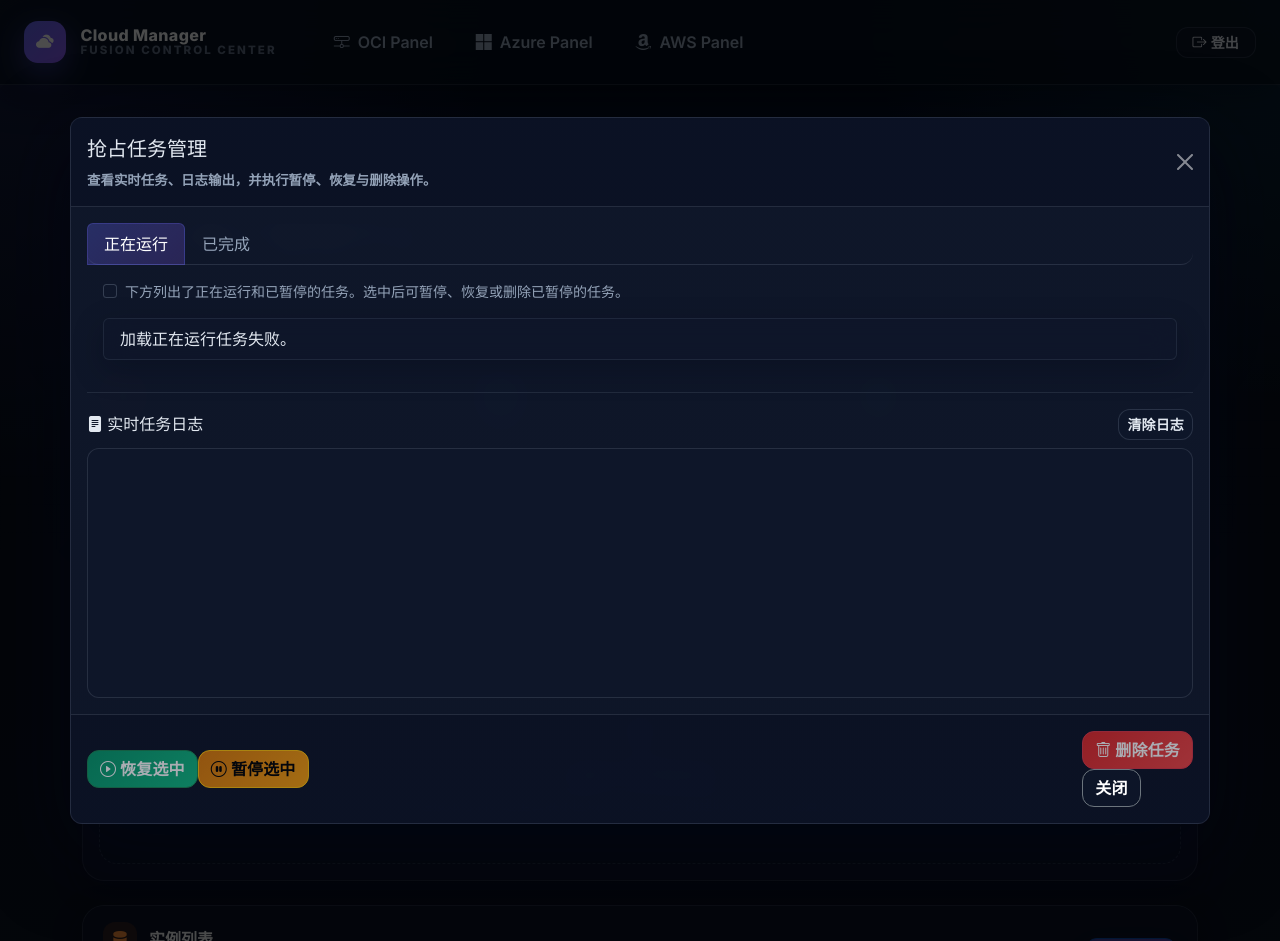
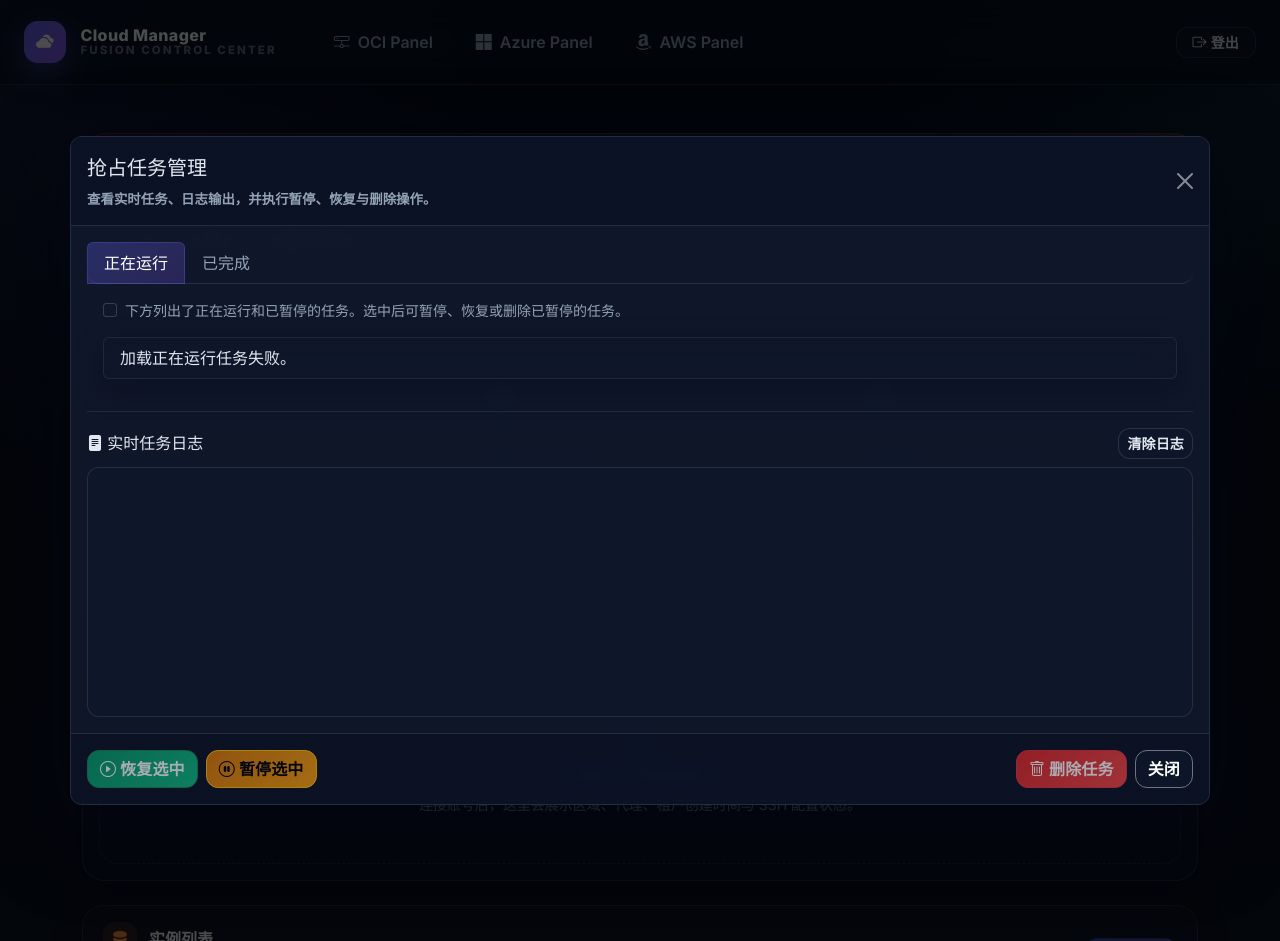
Before and after one commit to SIJULY/cloud_manager_pro, a Flask app: template templates/oci.html in a window 1280 px wide, after a click that opens the changed part. Run offline with Flask 3, Linux system fonts and the light colour scheme; the template is opened without the code that fills it, so the values that code supplies are empty; some libraries are stand-ins or nearby versions.

Commit message:
Update oci.html

```diff
--- a/templates/oci.html
+++ b/templates/oci.html
@@ -588,8 +588,8 @@
                     </div>
                 </div>
                 </div>
-            <div class="modal-footer">
-                <div id="running-actions" class="footer-action-group">
+            <div class="modal-footer d-flex justify-content-between align-items-center">
+                <div id="running-actions" class="d-flex gap-2">
                     <button type="button" class="btn btn-success" id="resumeSnatchTaskBtn" disabled>
                         <i class="bi bi-play-circle"></i> 恢复选中
                     </button>
@@ -597,7 +597,8 @@
                         <i class="bi bi-pause-circle"></i> 暂停选中
                     </button>
                 </div>
-                <div class="ms-auto footer-action-group">
+
+                <div class="ms-auto d-flex align-items-center gap-2">
                     <div id="completed-actions" style="display: none;">
                         <button type="button" class="btn btn-danger" id="deleteCompletedBtn" disabled>
                             <i class="bi bi-trash"></i> 删除记录
```
